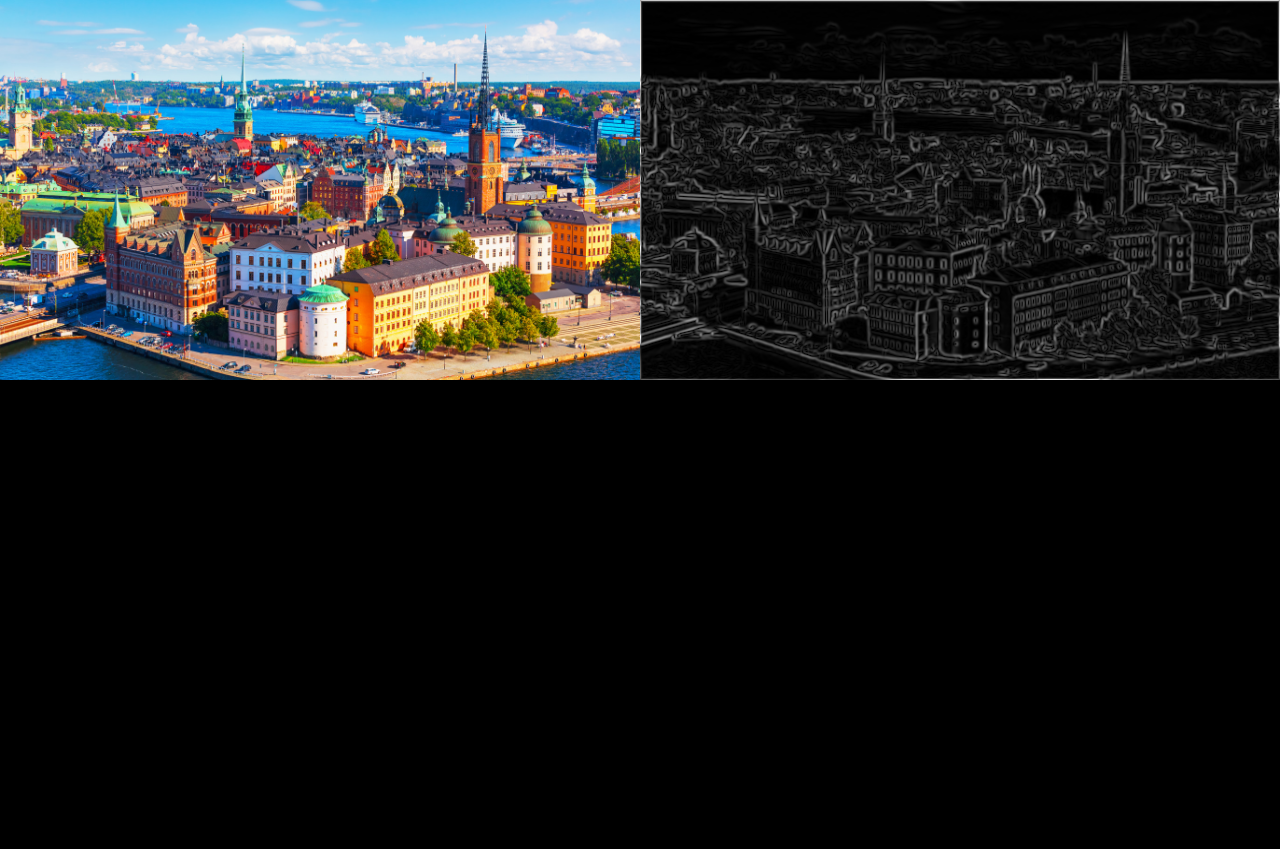
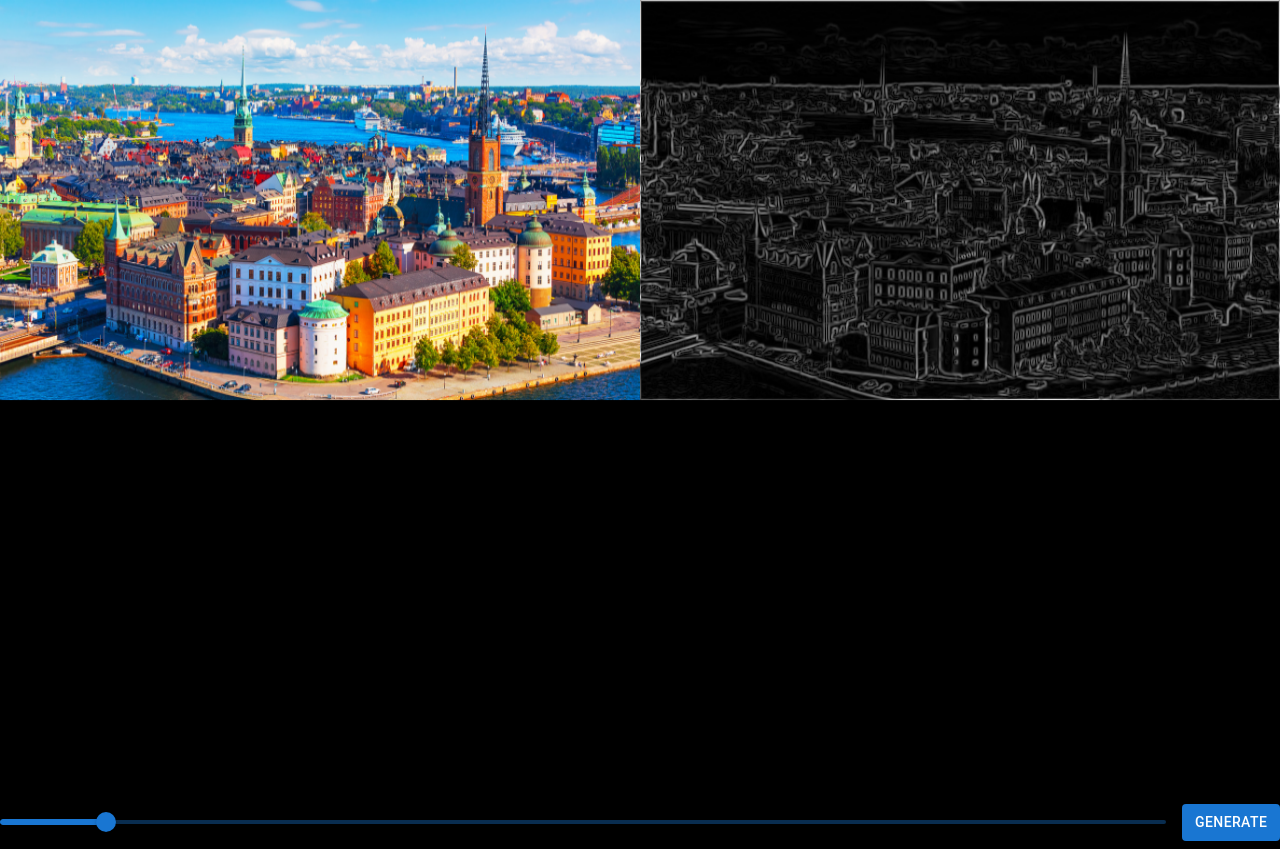
Before and after one commit to will-em/line-detection, a React (Create React App) app: page / in a window 1280 px wide. Before the commit the page ends 800 px from the top, so only its background shows below. Built offline with nearby package versions, Linux system fonts and the light colour scheme.

Commit message:
Add slider

```diff
--- a/src/App.js
+++ b/src/App.js
@@ -1,8 +1,18 @@
 import './App.css';
 import Canvas from "./Canvas"
+import VarSlider from "./VarSlider"
+import Stack from '@mui/material/Stack';
+import Button from '@mui/material/Button';
+
 function App() {
   return (
-    <Canvas/>
+    <div>
+      <Canvas/>
+      <Stack spacing={2} direction="row" sx={{ mb: 1 }} alignItems="center">
+        <VarSlider/>
+        <Button variant="contained">Generate</Button>
+      </Stack>
+    </div>
   );
 }
 
--- a/src/Canvas.js
+++ b/src/Canvas.js
@@ -16,14 +16,14 @@ function Canvas() {
         canvas.width = window.innerWidth;
         canvas.height = window.innerHeight * scaleFactor;
 
-        //canvas.style.width = `${window.innerWidth}px`;
-        //canvas.style.height = `${window.innerHeight}px`;
+        canvas.style.width = `${window.innerWidth}px`;
+        canvas.style.height = `${window.innerHeight}px`;
 
 
         var imageObj = new Image();
         imageObj.src = require('./Images/stockholm.jpeg');
         imageObj.onload = () => setImage(imageObj);
-    }, [])
+    }, [window.innerHeight])
 
     useEffect(() => {
         const canvas = canvasRef.current;
@@ -39,7 +39,7 @@ function Canvas() {
             // Blurring
             const kernelSize = 5;
             let mat = array_to_mat([...grayscaleArr], imageData.width);
-            let gx= gaussianKernel(1, 11);
+            let gx= gaussianKernel(0.5, 11);
             let gy = transpose(gx);
             console.log(gx);
             console.log(gy);
@@ -49,8 +49,14 @@ function Canvas() {
 
             console.timeEnd("Blur")
             // Edge detection
+            /* SOBEL
             const kernel_x = [[1, 0, -1], [2, 0, -2], [1, 0, -1]];
             const kernel_y = [[1, 2, 1], [0, 0, 0], [-1, -2, -1]];
+            */
+
+            const kernel_x = [[1, 0, -1], [1, 0, -1], [1, 0, -1]];
+            const kernel_y = [[1, 1, 1], [0, 0, 0], [-1, -1, -1]];
+
             let G_x = convolve2d(kernel_x, mat);
             let G_y = convolve2d(kernel_y, mat);
 
@@ -70,7 +76,7 @@ function Canvas() {
     }, [image])
 
     return (
-        <canvas ref={canvasRef} />
+        <canvas id="responsive-canvas" ref={canvasRef} />
     );
 }
 
--- /dev/null
+++ b/src/VarSlider.js
@@ -0,0 +1,23 @@
+import React, { useState, useEffect, useRef } from 'react';
+import Slider from '@mui/material/Slider';
+
+function VarSlider() {
+    const [value, setValue] = React.useState(1);
+
+    const handleChange = (event, newValue) => {
+      setValue(newValue);
+      console.log(newValue)
+    };
+
+    return (
+        <Slider
+        value={value}
+        onChange={handleChange}
+        min={0.1}
+        max={10}
+        step={0.1}
+        />
+    );
+  }
+
+export default VarSlider;
```
Also changed, not shown: src/Canvas.css (added), 1 other file (tests, documents, lock files or other folders).
